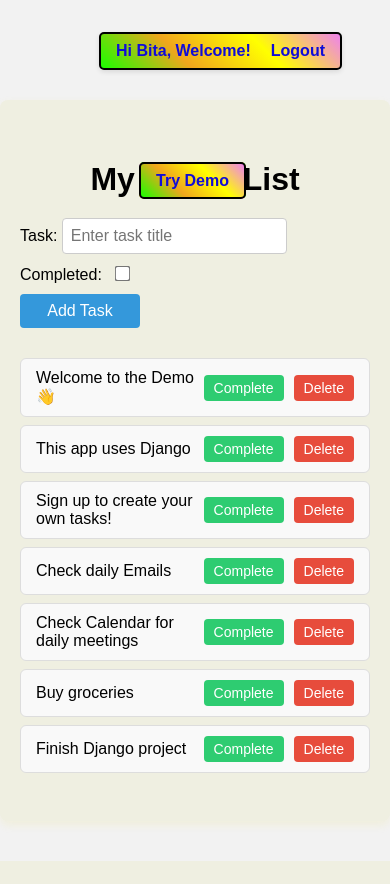
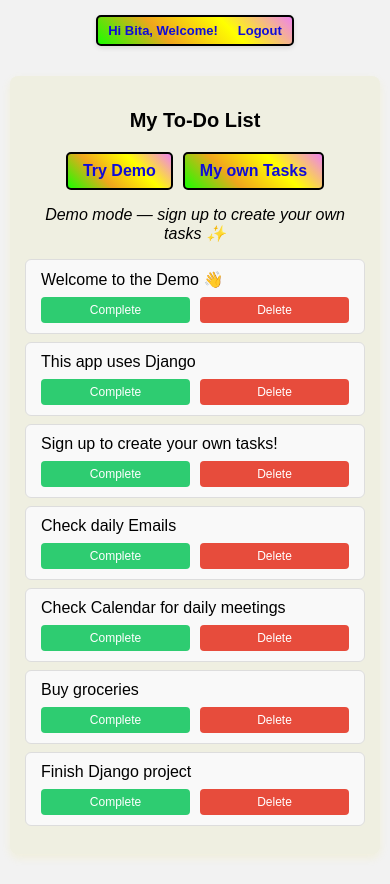
Before and after one commit to BitaYeganeh/Python_django-TO-DO-LIST-, a Django app: page /demo/ in a window 390 px wide. Before the commit the page ends 861 px from the top, so only its background shows below. Run offline with Django 4.2, Linux system fonts and the light colour scheme; a user stored in the database is signed in; data comes from the database, SQL or seed files in the repository; both versions use the stored data as it was after the commit; some libraries are stand-ins or nearby versions.

Commit message:
a new button (my own task) added

```diff
--- a/todo_project/tasks/static/tasks/style.css
+++ b/todo_project/tasks/static/tasks/style.css
@@ -41,10 +41,12 @@ body {
   color: red;
 }
 .demo-link {
-  position: absolute;
-  top: 4.5rem;
-  right: 9rem;
-}
+position: relative;       /* normal flow */
+  margin: 15px 0 30px;     /* space below the title */
+  text-align: center;       /* center buttons */
+  display: flex;
+  justify-content: center;
+  gap: 10px;                /* space between buttons */}
 
 .demo-link a {
   padding: 8px 15px;
@@ -217,3 +219,84 @@ ul {
 .task-item a:first-child:hover {
   background-color: #27ae60;
 }
+
+/* Responsive design */
+@media (max-width: 768px) {
+  /* auth bar */
+  .auth-bar {
+    position: static;              /* stop fixed overlay */
+    margin: 15px auto;
+    width: fit-content;
+    flex-wrap: wrap;
+    justify-content: center;
+    text-align: center;
+    font-size: 14px;
+  }
+  .demo-link {
+    position: static;
+    margin: 10px auto 0;
+    text-align: center;
+   }
+   /* Main container */
+  .container {
+    margin: 30px 10px;
+    padding: 20px 15px;
+  }
+
+  h1 {
+    font-size: 22px;
+  }
+
+  /* Form */
+  form {
+    gap: 8px;
+  }
+
+  form input[type="text"] {
+    font-size: 14px;
+  }
+   form button {
+    width: 100%;
+    align-self: stretch;
+  }
+
+  /* Task items */
+  .task-item {
+    flex-direction: column;
+    align-items: flex-start;
+    gap: 8px;
+  }
+
+  .task-item span {
+    margin-left: 0;
+    width: 100%;
+    word-break: break-word;
+  }
+   /* Buttons */
+  .task-item div {
+    width: 100%;
+    justify-content: space-between;
+  }
+
+  .task-item a {
+    flex: 1;
+    text-align: center;
+    font-size: 13px;
+    padding: 6px 8px;
+  }
+}
+/* Extra small screens */
+@media (max-width: 400px) {
+  h1 {
+    font-size: 20px;
+  }
+
+  .auth-bar {
+    font-size: 13px;
+    padding: 6px 10px;
+  }
+
+  .task-item a {
+    font-size: 12px;
+  }
+}
--- a/todo_project/tasks/templates/tasks/demo.html
+++ b/todo_project/tasks/templates/tasks/demo.html
@@ -13,9 +13,11 @@
       {{ task.title }}
     {% endif %}
   </li>
-  {% empty %}
-  <li>No demo tasks yet!</li>
-  {% endfor %}
+{% empty %}
+  <li style="text-align:center; font-style: italic;">
+    No demo tasks yet!
+  </li>
+{% endfor %}
 </ul>
 
 <p>
--- a/todo_project/tasks/templates/tasks/task_list.html
+++ b/todo_project/tasks/templates/tasks/task_list.html
@@ -1,7 +1,12 @@
-{% load static %}
+
 <!doctype html>
-<html>
+<html lang="en">
   <head>
+    {% load static %}
+
+    <meta charset="utf-8">
+    <meta name="viewport" content="width=device-width, initial-scale=1" />
+
     <title>My To-Do App</title>
     <link
       rel="stylesheet"
@@ -42,6 +47,10 @@
       <!-- Demo Button -->
       <div class="demo-link">
         <a href="{% url 'demo_tasks' %}">Try Demo</a>
+
+        {% if user.is_authenticated %}
+          <a href="{% url 'task_list' %}">My own Tasks</a>
+        {% endif %}
       </div>
 
       <!-- Add Task Form -->
@@ -100,7 +109,12 @@
           </div>
         </li>
         {% empty %}
-        <li>No tasks yet!</li>
+        {% if demo %}
+        <li style="text-align:center; font-style: italic;">No demo tasks yet!</li>
+
+        {% else %}
+        <li style="text-align:center; font-style: italic;">You have no tasks added yet!</li>
+        {% endif %}
         {% endfor %}
       </ul>
     </div>
--- a/todo_project/tasks/views.py
+++ b/todo_project/tasks/views.py
@@ -79,4 +79,7 @@ def signup(request):
 def demo_tasks(request):
     demo_user = User.objects.get(username='demo_user')
     tasks = Task.objects.filter(user=demo_user)
-    return render(request, 'tasks/demo.html', {'tasks': tasks})
+    return render(request, 'tasks/demo.html', {
+        'tasks': tasks,
+        'demo': True
+        })
```
Also changed, not shown: todo_project/tasks/templates/registration/login.html (+6 -3 lines), todo_project/tasks/templates/registration/signup.html (+6 -2 lines), todo_project/db.sqlite3.
